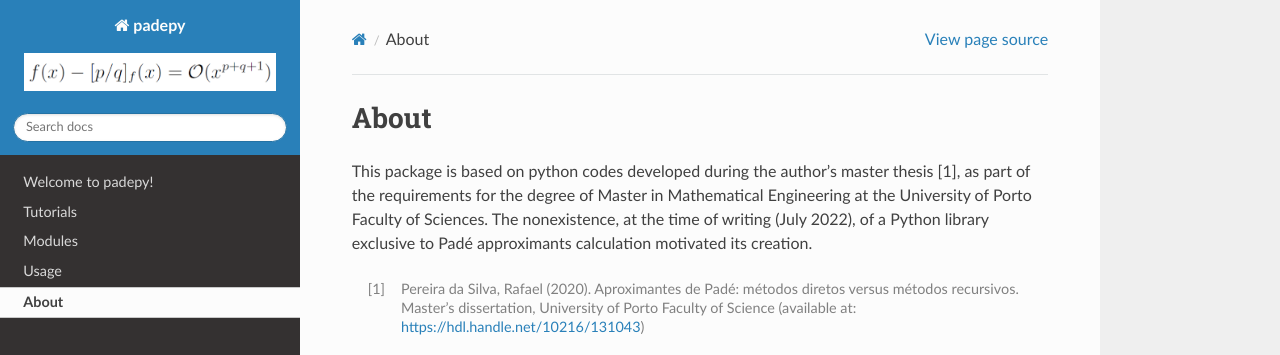
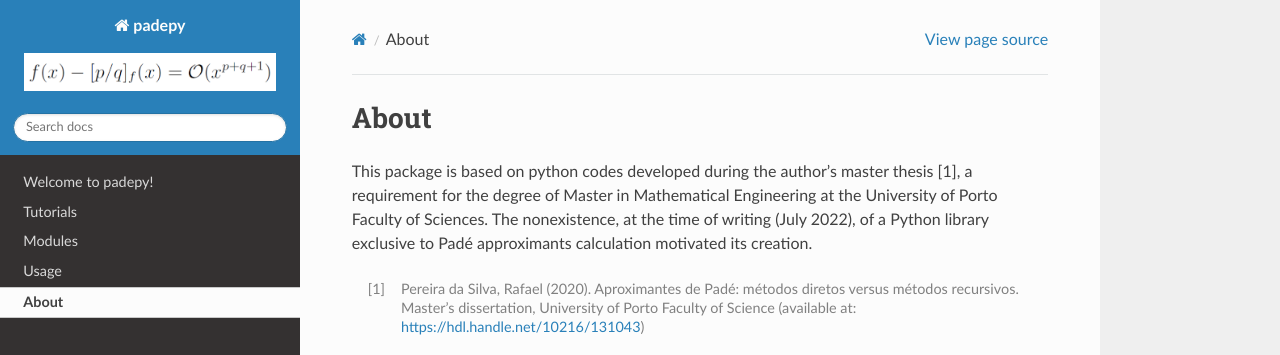
Before and after one commit to daSilvaRafael/padepy, a Sphinx documentation site: the page built from docs/source/about.rst, in a window 1280 px wide. Shown: the top 355 px of the page. Built offline with Sphinx 7.4.7 and the Read the Docs theme 2.0.0, drawn with Linux system fonts in a browser that asks for light colours.

Commit message:
Update about.rst
Wording.

```diff
--- a/docs/source/about.rst
+++ b/docs/source/about.rst
@@ -2,7 +2,7 @@
 About
 =====
 
-This package is based on python codes developed during the author's master thesis [1], as part of the requirements for the
+This package is based on python codes developed during the author's master thesis [1], a requirement for the
 degree of Master in Mathematical Engineering at the University of Porto Faculty of Sciences. The nonexistence, at the time of writing (July 2022), of a Python library exclusive to Padé approximants calculation motivated its creation.
 
 .. [1] Pereira da Silva, Rafael (2020). Aproximantes de Padé: métodos diretos versus métodos recursivos. Master's dissertation, University of Porto Faculty of Science (available at: https://hdl.handle.net/10216/131043)
```
